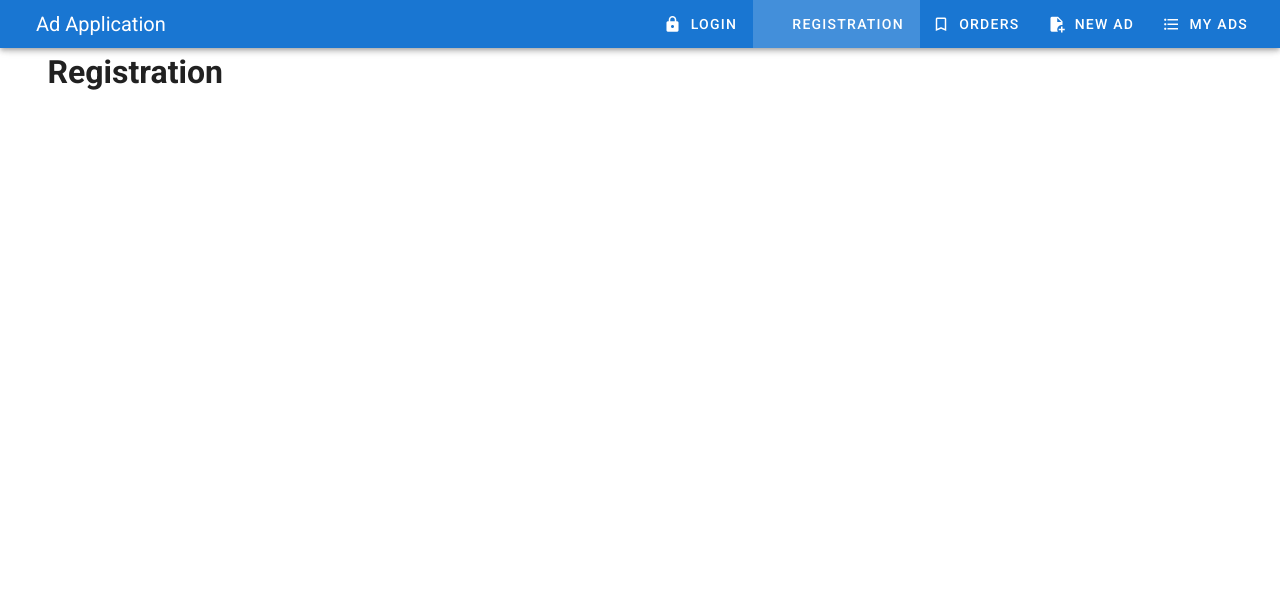
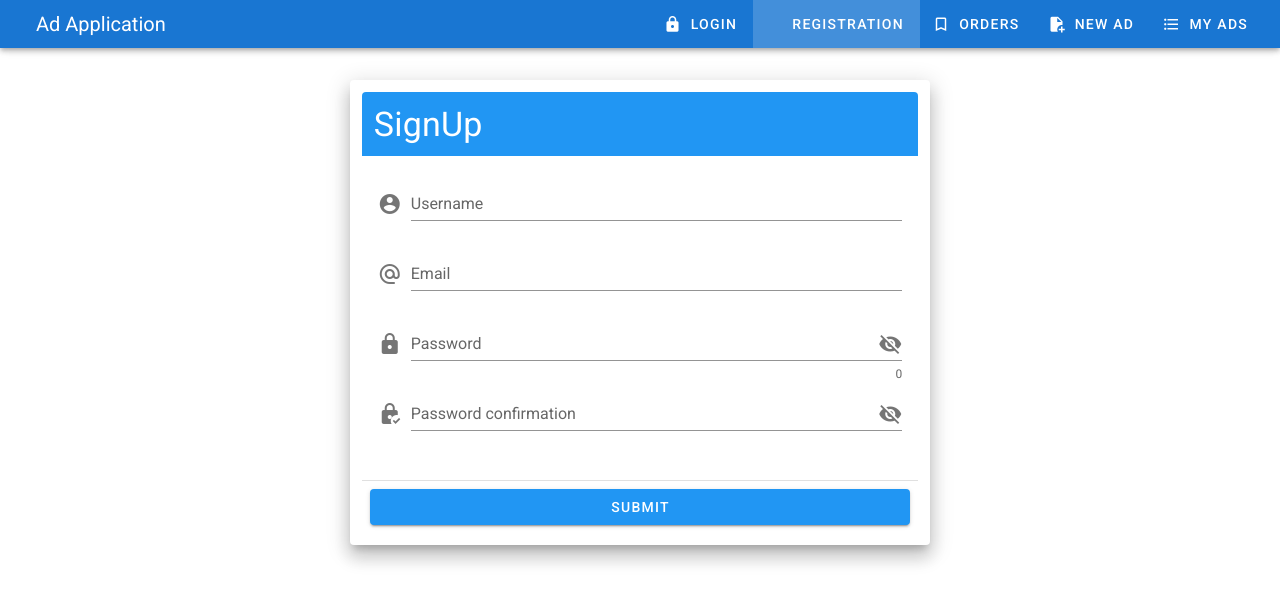
Before and after one commit to ilg2005/ad-project, a Vue app: page /registration in a window 1280 px wide. Shown: the top 604 px of the page. Built offline with nearby package versions, Linux system fonts and the light colour scheme.

Commit message:
registration page

```diff
--- a/src/components/Auth/Login.vue
+++ b/src/components/Auth/Login.vue
@@ -5,12 +5,12 @@
         <h1 class="display-1">Login</h1>
       </v-card-title>
       <v-card-text class="mb-3">
-        <v-form ref="form" v-model="valid">
+        <v-form ref="loginForm" v-model="valid" lazy-validation>
           <v-text-field
               label="Username"
               v-model="username"
               prepend-icon="mdi-account-circle"
-              :rules="[v => !!v || 'Item is required']"
+              :rules="[v => !!v || 'Username is required']"
               required
           />
           <v-text-field
@@ -20,7 +20,7 @@
               prepend-icon="mdi-lock"
               :append-icon="showPassword ? 'mdi-eye' : 'mdi-eye-off'"
               @click:append="showPassword = !showPassword"
-              :rules="[v => !!v || 'Item is required']"
+              :rules="[v => !!v || 'Password is required']"
               required
           />
         </v-form>
@@ -44,7 +44,7 @@
 export default {
   data() {
     return {
-      valid: false,
+      valid: true,
       username: '',
       password: '',
       showPassword: false
@@ -52,11 +52,15 @@ export default {
   },
   methods: {
     onLogin () {
-      const user = {
-        name: this.username,
-        pwd: this.password
+
+      if (this.$refs.loginForm.validate()) {
+        const user = {
+          name: this.username,
+          pwd: this.password
+        }
+
+        console.log(user)
       }
-      console.log(user)
     }
   }
 }
--- a/src/components/Auth/Registration.vue
+++ b/src/components/Auth/Registration.vue
@@ -1,18 +1,110 @@
 <template>
   <v-container>
-    <v-layout row>
-      <v-flex xs12>
-        <h1>Registration</h1>
-      </v-flex>
-    </v-layout>
+    <v-card class="mx-auto mt-5 elevation-12 col-sm-6">
+      <v-card-title class="pa-3 mb-5 info white--text">
+        <h1 class="display-1">SignUp</h1>
+      </v-card-title>
+      <v-card-text class="mb-3">
+        <v-form ref="signUpForm" v-model="valid" lazy-validation>
+          <v-text-field
+              label="Username"
+              v-model="username"
+              prepend-icon="mdi-account-circle"
+              :rules="usernameRules"
+              validate-on-blur
+              required
+          />
+          <v-text-field
+              label="Email"
+              v-model="email"
+              prepend-icon="mdi-at"
+              :rules="emailRules"
+              validate-on-blur
+              required
+          />
+          <v-text-field
+              :type="showPassword ? 'text' : 'password'"
+              label="Password"
+              v-model="password"
+              prepend-icon="mdi-lock"
+              :append-icon="showPassword ? 'mdi-eye' : 'mdi-eye-off'"
+              @click:append="showPassword = !showPassword"
+              :rules="passwordRules"
+              validate-on-blur
+              counter=""
+              required
+          />
+          <v-text-field
+              :type="showPasswordConfirm ? 'text' : 'password'"
+              label="Password confirmation"
+              v-model="passwordConfirm"
+              prepend-icon="mdi-lock-check"
+              :append-icon="showPasswordConfirm ? 'mdi-eye' : 'mdi-eye-off'"
+              @click:append="showPasswordConfirm = !showPasswordConfirm"
+              :rules="passwordConfirmRules"
+              validate-on-blur
+              required
+          />
+        </v-form>
+      </v-card-text>
+      <v-divider></v-divider>
+      <v-card-actions>
+        <v-btn
+            color="info"
+            class="v-btn--block"
+            @click="onSubmit"
+            :disabled="!valid"
+        >
+          Submit
+        </v-btn>
+      </v-card-actions>
+    </v-card>
   </v-container>
 </template>
 
 <script>
 export default {
-  data () {
+  data() {
     return {
+      valid: true,
+      username: '',
+      usernameRules: [
+        value => !!value || 'Username is required',
+        value => value.length > 1 || 'Minimum length is 2',
+      ],
+      email: '',
+      emailRules: [
+        value => !!value || 'Email is required',
+        value => value.indexOf('@') !== 0 || 'Email should have a username',
+        value => value.includes('@') || 'Email should include an @ symbol',
+        value => value.indexOf('.') - value.indexOf('@') > 1 || 'Email should contain a valid domain',
+        value => value.indexOf('.') <= value.length - 3 || 'Email should contain a valid domain extension'
+      ],
+      password: '',
+      showPassword: false,
+      passwordRules: [
+        value => !!value || 'Password is required',
+        value => value.length > 7 || 'Password should contain at least 8 symbols'
+      ],
+      passwordConfirm: '',
+      showPasswordConfirm: false,
+      passwordConfirmRules: [
+        value => !!value || 'Password confirmation is required',
+        value => value === this.password || 'Should match the password above'
 
+      ]
+    }
+  },
+  methods: {
+    onSubmit() {
+      if (this.$refs.signUpForm.validate()) {
+        const user = {
+          name: this.username,
+          email: this.email
+        }
+
+        console.log(user)
+      }
     }
   }
 }
```
